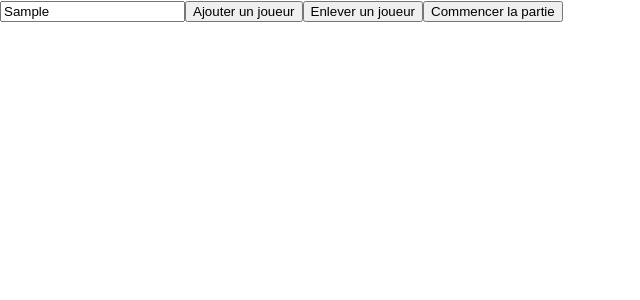
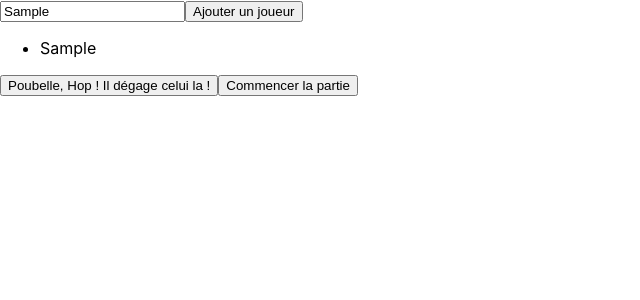
Before and after one commit to DJKFifou/LetsSummonDemons, a React (Create React App) app: page /register in a window 1280 px wide. Both pictures are taken after typing "Sample" into the empty fields and a click on the button "Ajouter un joueur". Shown: the top 300 px of the page, without its empty margins (0-640 px from the left). Built offline with nearby package versions, Linux system fonts and the light colour scheme.

Commit message:
Players are objects, remove player selected, 5 players max, register updated

```diff
--- a/src/components/onBoarding/game/game.js
+++ b/src/components/onBoarding/game/game.js
@@ -1,9 +1,11 @@
 import React, { useState, useEffect } from 'react';
 import styles from "./game.module.scss";
+import { Player } from "../../players/player";
 import { demons } from "../../array/demons";
 import { cierges } from "../../array/cierges";
 import { neighbour } from "../../array/voisinage";
 import { neighbourStack } from "../../array/voisinage";
+
 
 function Game({ playerList }) {
   const [demonCards, setDemonCards] = useState([]);
--- a/src/components/onBoarding/register/register.js
+++ b/src/components/onBoarding/register/register.js
@@ -1,33 +1,70 @@
-import React from 'react';
+import React, { useState, useEffect } from 'react';
 import { Link } from 'react-router-dom';
 import styles from "./register.module.scss";
+import { Player } from "../../players/player";
 
 function Register({ playerList, setPlayerList }) {
+  const [selectedPlayer, setSelectedPlayer] = useState(null);
+  const [message, setMessage] = useState(null);
+
+  useEffect(() => {
+    // Efface le message après 3 secondes
+    const timer = setTimeout(() => {
+      setMessage(null);
+    }, 3000);
+
+    return () => clearTimeout(timer);
+  }, [message]);
 
   function addPlayer() {
     const playerName = document.getElementById("playerName").value;
-    setPlayerList([...playerList, playerName]);
-    console.log(playerList);
+
+    if (playerList.length < 5) {
+      const player = new Player(playerName);
+      setPlayerList([...playerList, player]);
+      console.log(playerList);
+    }
+
+    else {
+      setMessage("Le nombre maximum de joueurs (5) a été atteint.");
+    }
   }
 
   function removePlayer() {
-    const playerName = document.getElementById("playerName").value;
-    const updatedList = playerList.filter(name => name !== playerName);
-    setPlayerList(updatedList);
-    console.log(updatedList);
+    if (selectedPlayer) {
+      const updatedList = playerList.filter(player => player !== selectedPlayer);
+      setPlayerList(updatedList);
+      // Clear the selection after removal
+      setSelectedPlayer(null);
+    }
   }
 
   return (
     <div className={styles.App}>
       <input className={styles.input} type="text" id="playerName" placeholder="Nom du joueur" />
       <button id="addPlayer" onClick={addPlayer}>Ajouter un joueur</button>
-      <button id="removePlayer" onClick={removePlayer}>Enlever un joueur</button>
+
+      <ul>
+        {playerList.map((player, index) => (
+          <li
+            key={index}
+            className={selectedPlayer === player ? styles.selected : ''}
+            onClick={() => setSelectedPlayer(player)}
+          >
+            {player.name}
+          </li>
+        ))}
+      </ul>
+
+      <button id="removePlayer" onClick={removePlayer}>Poubelle, Hop ! Il dégage celui la !</button>
+
       <Link to={{
         pathname: "/game",
         state: { playerList }
       }}>
         <button>Commencer la partie</button>
       </Link>
+      {message && <p className={styles.message}>{message}</p>}
     </div>
   );
 }
--- a/src/components/onBoarding/register/register.module.scss
+++ b/src/components/onBoarding/register/register.module.scss
@@ -0,0 +1,9 @@
+// register.module.scss
+
+.selected {
+    background-color: #f0f0f0; // Couleur de fond pour la sélection
+    color: #333; // Couleur du texte pour la sélection
+    // Autres styles que vous souhaitez appliquer pour la sélection
+  }
+
+  // Reste de votre fichier de style
--- /dev/null
+++ b/src/components/players/player.js
@@ -0,0 +1,12 @@
+export class Player {
+    constructor(name) {
+      this.name = name;
+      this.soulsQuantity = 5;
+      this.cierge = null;
+      this.coveredDemonCards = [];
+      this.discoveredDemonCards = [];
+      this.neighbourhoodCards = [];
+    }
+
+    // Fonctions
+  }
```
